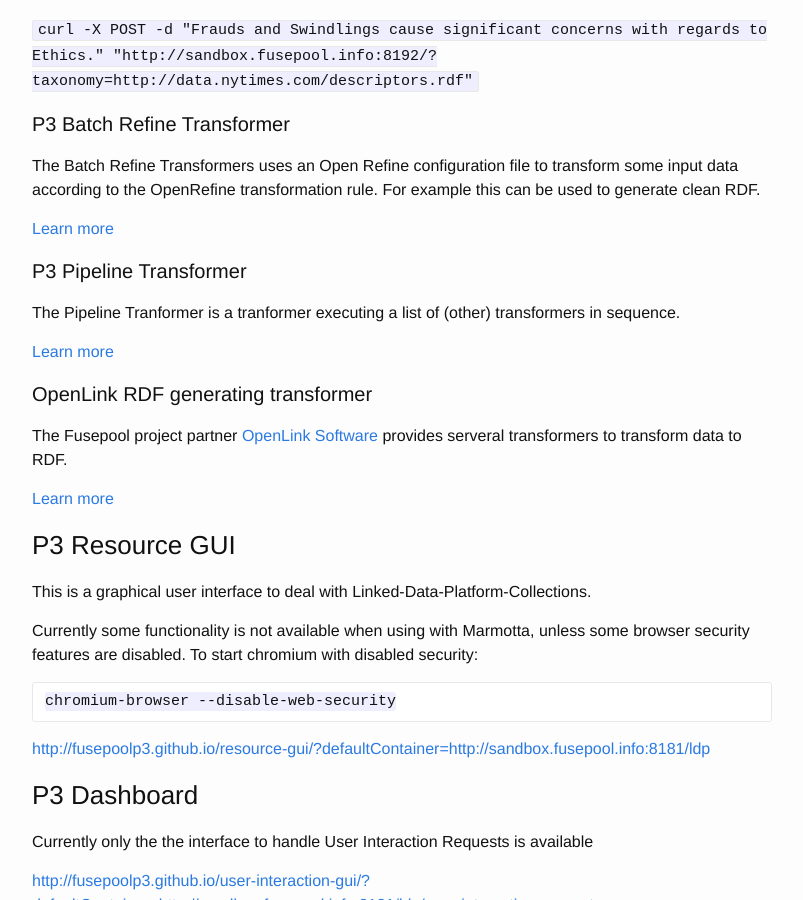
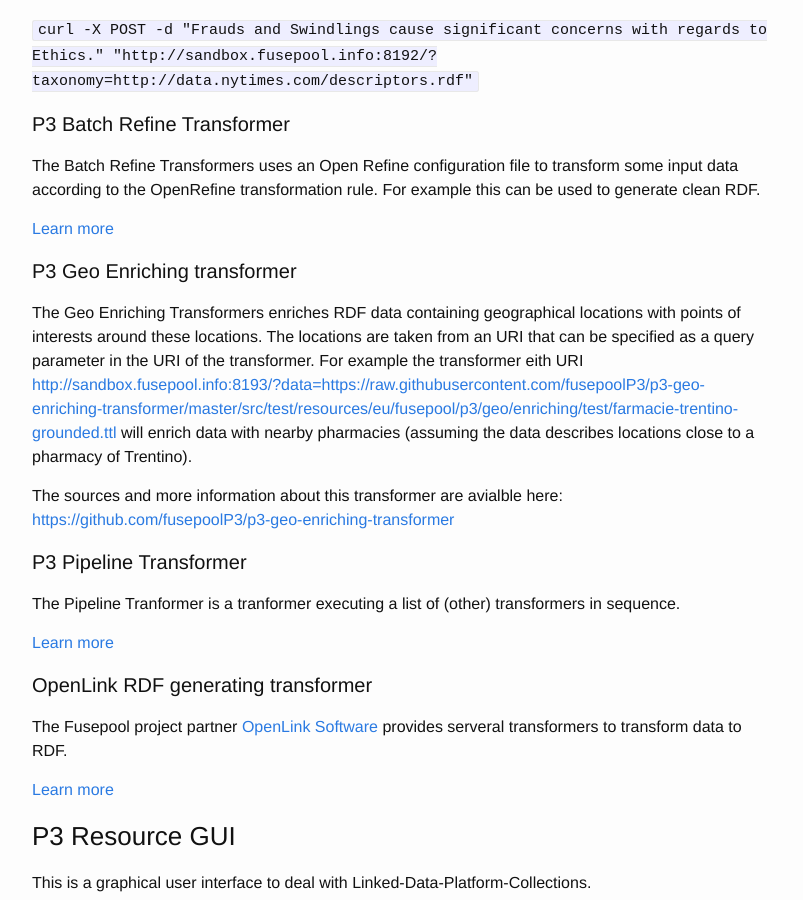
Before and after one commit to fusepoolP3/fusepoolp3.github.io, a Jekyll site: the page built from index.md, in a window 1280 px wide and 900 px high, scrolled down 1265 px. Shown: the whole window, without its empty margins (238-1041 px from the left). Built offline with Jekyll 4.4.1, drawn with Linux system fonts in a browser that asks for light colours.

Commit message:
added infor about geo-enriching transformer

```diff
--- a/index.md
+++ b/index.md
@@ -60,6 +60,12 @@
 
 [Learn more](batch-refine/)
 
+#### P3 Geo Enriching transformer
+
+The Geo Enriching Transformers enriches RDF data containing geographical locations with points of interests around these locations. The locations are taken from an URI that can be specified as a query parameter in the URI of the transformer. For example the transformer eith URI [http://sandbox.fusepool.info:8193/?data=https://raw.githubusercontent.com/fusepoolP3/p3-geo-enriching-transformer/master/src/test/resources/eu/fusepool/p3/geo/enriching/test/farmacie-trentino-grounded.ttl](http://sandbox.fusepool.info:8193/?data=https://raw.githubusercontent.com/fusepoolP3/p3-geo-enriching-transformer/master/src/test/resources/eu/fusepool/p3/geo/enriching/test/farmacie-trentino-grounded.ttl) will enrich data with nearby pharmacies (assuming the data describes locations close to a pharmacy of Trentino).
+
+The sources and more information about this transformer are avialble here: [https://github.com/fusepoolP3/p3-geo-enriching-transformer](https://github.com/fusepoolP3/p3-geo-enriching-transformer)
+
 #### P3 Pipeline Transformer
 
 The Pipeline Tranformer is a tranformer executing a list of (other) transformers in sequence.
```
